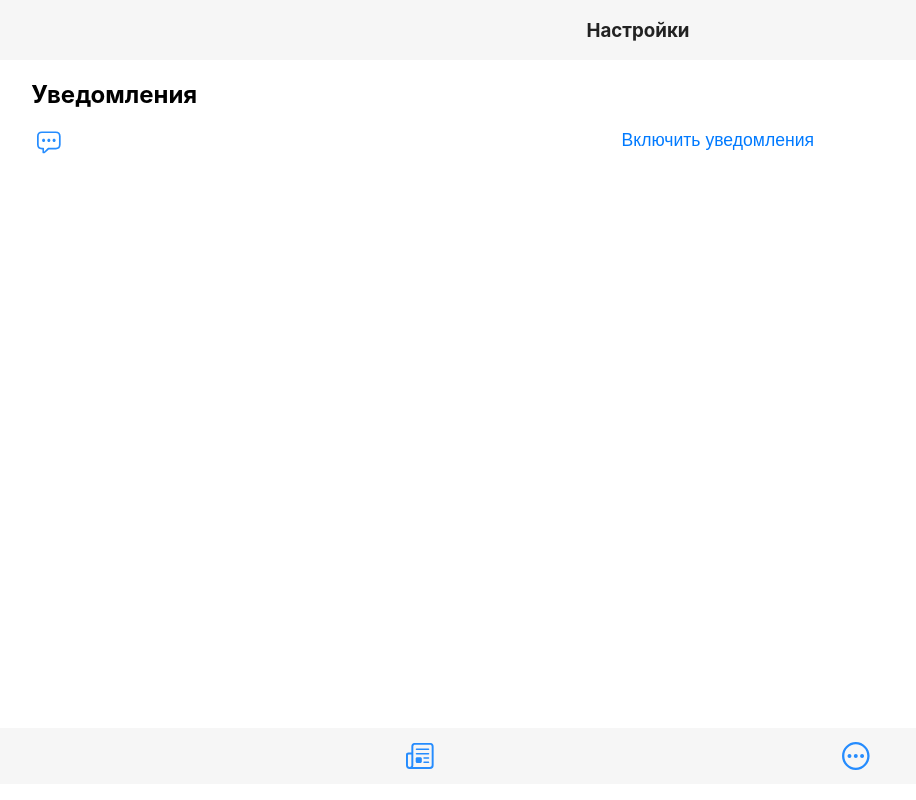
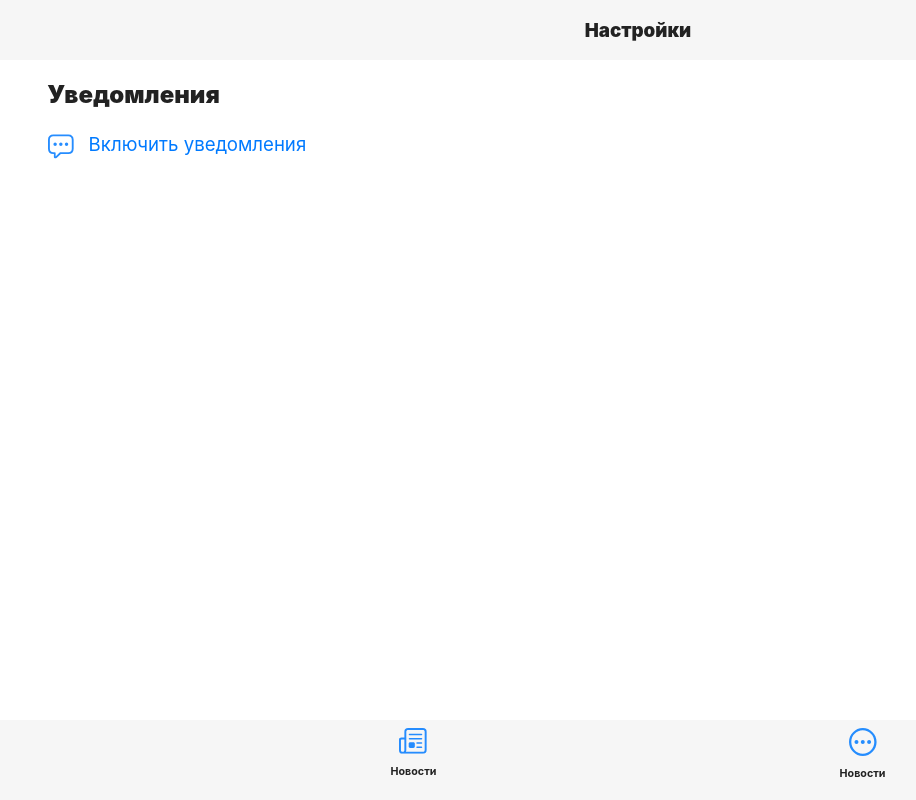
Before and after one commit to googlecodes/pwa-test2, a plain HTML site: page settings.html in a window 1280 px wide. Shown: the whole page, without its empty margins (2-918 px from the left). Drawn offline with Linux system fonts and the light colour scheme.

Commit message:
Updated.

```diff
--- a/settings.html
+++ b/settings.html
@@ -20,20 +20,26 @@
         <div class="notifications">
             <h2>Уведомления</h2>
 
-            <button onclick="requestNotificationPermission()" class=".settingsButton">
-                <img src="src/img/notification.svg" alt="Уведомления" width="24" height="24" class="tabIcon">
-                Включить уведомления
+            <button onclick="requestNotificationPermission()" class=".settingsButton" type="button">
+                <img src="src/img/notification.svg" alt="Уведомления" width="28" height="26" class="buttonIcon">
+                <h5>Включить уведомления</h5>
             </button>
         </div>
 
     </main>
     <footer>
-        <img src="src/img/news.svg" alt="Новости" width="28" height="28" class="tabIcon"
-            onclick="location.href='index.html'">
-
-
-        <img src="src/img/more.svg" alt="Настройки" width="28" height="28" class="tabIcon"
-            onclick="location.href='settings.html'">
+        <div class="tabSections">
+            <div class="tabSection">
+                <img src="src/img/news.svg" alt="Новости" width="28" height="28" class="tabIcon"
+                    onclick="location.href='index.html'">
+                <h6 class="tabText">Новости</h6>
+            </div>
+            <div class="tabSection">
+                <img src="src/img/more.svg" alt="Настройки" width="28" height="28" class="tabIcon"
+                    onclick="location.href='settings.html'">
+                <h6 class="tabText">Новости</h6>
+            </div>
+        </div>
     </footer>
     <script src="src/scripts/service-worker.js"></script>
     <script src="src/scripts/notifications.js"></script>
--- /dev/null
+++ b/src/styles/error.css
@@ -0,0 +1,12 @@
+body {
+    height: 100%;
+    width: 90%;
+    margin-left: auto;
+    margin-right: auto;
+}
+
+.error {
+    /* text-align: center; */
+    margin-top: 25%;
+    margin-bottom: 25%;
+}
--- a/src/styles/main.css
+++ b/src/styles/main.css
@@ -1,56 +1,56 @@
-/* Global Styles */
 :root {
   --bg-color: #ffffff;
   --text-color: #222;
   --accent-color: #007aff;
-  --header-bg-color: rgba(242, 242, 242, 0.71);
-  --footer-bg-color: rgba(242, 242, 242, 0.71);
+  --header-footer-bg-color: rgba(242, 242, 242, 0.71);
   --article-bg-color: #ffffff;
   --article-padding: 1em;
   --article-border-radius: 1em;
   --main-margin: 5em;
   --br-margin: 2em;
   --font-family-serif: Cambria, Cochin, Georgia, Times, 'Times New Roman', serif;
-  --font-family-sans: -apple-system,
-    BlinkMacSystemFont,
-    'Segoe UI',
-    Roboto,
-    Oxygen,
-    Ubuntu,
-    Cantarell,
-    'Open Sans',
-    'Helvetica Neue',
-    sans-serif;
+  --font-family-sans: -apple-system, BlinkMacSystemFont, 'Segoe UI', Roboto, Oxygen, Ubuntu, Cantarell, 'Open Sans', 'Helvetica Neue', sans-serif;
+}
+
+body,
+button,
+.tabSection {
+  font-family: var(--font-family-sans);
 }
 
 body {
   background-color: var(--bg-color);
-  font-family: var(--font-family-sans);
   -webkit-font-smoothing: antialiased;
   -moz-osx-font-smoothing: grayscale;
 }
 
 button {
-  width: 65%;
+  color: var(--accent-color);
+}
+
+.notifications {
+  padding: 0 1em 0 1em;
+}
+
+button {
+  padding: 0;
   display: flex;
-  justify-content: space-between;
-  color: var(--accent-color);
+  flex-direction: row;
   border: transparent;
   background-color: transparent;
-  height: max-content;
-  padding-top: auto;
-  padding-bottom: auto;
-  font-size: 1.1em;
+
+  h5 {
+    margin: 0;
+    font-weight: 400;
+    font-size: 1.4em;
+  }
 }
 
 code {
-  background-color: #555;
-  padding: 2px 2px 4px 4px;
+  background-color: #777;
+  color: #f2f2f2;
+  padding: 4px 4px 5px 5px;
   border-radius: 8px;
-}
-
-br {
-  margin-top: var(--br-margin);
 }
 
 article {
@@ -59,18 +59,30 @@ article {
   border-radius: var(--article-border-radius);
 }
 
-header {
+header,
+footer {
   width: 100%;
-  height: min-content;
-  background: var(--header-bg-color);
+  background: var(--header-footer-bg-color);
   color: var(--text-color);
-  text-align: center;
   position: fixed;
-  left: 0;
-  top: 0;
   backdrop-filter: blur(10px);
   -webkit-backdrop-filter: blur(10px);
   z-index: 1;
+}
+
+header {
+  height: min-content;
+  text-align: center;
+  left: 0;
+  top: 0;
+}
+
+footer {
+  height: 10%;
+  display: flex;
+  justify-content: space-evenly;
+  bottom: 0;
+  left: 0;
 }
 
 main {
@@ -81,22 +93,35 @@ main {
   margin-bottom: var(--main-margin);
 }
 
-footer {
-  width: 100%;
-  height: 7%;
-  background: var(--footer-bg-color);
-  position: fixed;
+.tabSection {
   display: flex;
-  justify-content: space-evenly;
-  bottom: 1em;
-  left: 0;
-  backdrop-filter: blur(10px);
-  -webkit-backdrop-filter: blur(10px);
+  text-align: center;
+  justify-content: space-around;
+  flex-direction: column;
+  margin-bottom: 3em;
+  margin-top: 0.5em;
 }
 
-h1 {
+.tabSection:active {
+  color: var(--accent-color);
+}
+
+.tabSections {
+  width: 100%;
+  display: flex;
+  text-align: center;
+  justify-content: space-evenly;
+}
+
+h1,
+h2,
+h3 {
   font-weight: 900;
   color: var(--text-color);
+}
+
+h2 {
+  margin-bottom: 1em;
 }
 
 p {
@@ -112,33 +137,34 @@ a {
   text-decoration: none;
 }
 
+.buttonIcon {
+  margin-right: 1em;
+}
+
 .tabIcon {
-  height: 100%;
-  margin-top: auto;
-  margin-bottom: auto;
-  border-radius: 4px;
+  margin: auto;
+}
+
+.tabText {
+  margin: 1em;
+}
+
+.tabSection:active {
+  color: var(--accent-color);
 }
 
 /* Dark Mode Styles */
 @media screen and (prefers-color-scheme: dark) {
   :root {
     --bg-color: #000000;
-    --text-color: #ffffff;
-    --header-bg-color: rgba(28, 28, 30, 0.5);
-    --footer-bg-color: rgba(28, 28, 30, 0.5);
+    --text-color:
+      #ffffff;
+    --header-footer-bg-color: rgba(28, 28, 30, 0.5);
     --article-bg-color: #1c1c1e;
   }
 
-  h2 {
-    color: var(--text-color);
-    margin-bottom: 1em;
-  }
-
-  h3 {
-    color: var(--text-color);
-  }
-
-  p {
+  p,
+  .tabSection {
     color: #bbbbbb;
   }
 }
```
Also changed, not shown: error.html (+8 -1 lines), index.html (+11 -7 lines).
